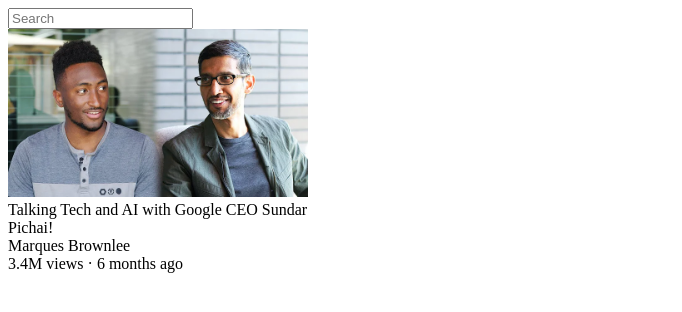
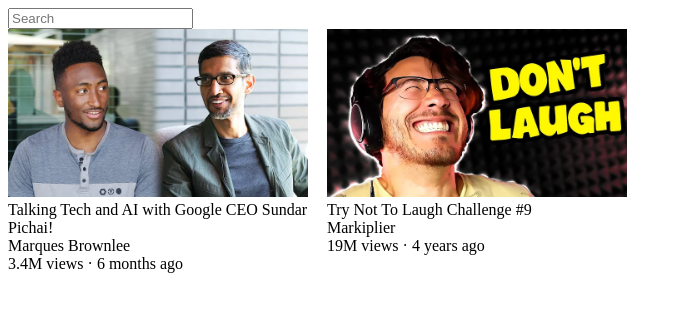
Before and after one commit to abhinavstarx/YouTube-Clone, a plain HTML site: page index.html in a window 1280 px wide. Shown: the whole page, without its empty margins (0-682 px from the left). Drawn offline with Linux system fonts and the light colour scheme.

Commit message:
Add 2nd thumbnail Video preview v-align center
vertical-align:center; to align both divs since divs have different heights and they were center align and which creates visual disalignment of thumbnails
margin-right: 15px; to have space between two thumbnails

```diff
--- a/index.html
+++ b/index.html
@@ -20,6 +20,8 @@
       .video-preview {
         width: 300px;
         display: inline-block;
+        vertical-align: top;
+        margin-right: 15px;
       }
     </style>
   </head>
@@ -37,5 +39,15 @@
 
       <p class="video-stats">3.4M views &#183; 6 months ago</p>
     </div>
+
+    <div class="video-preview">
+      <img class="thumbnail" src="Thumbnails/thumbnail-2.webp" />
+
+      <p class="video-title">Try Not To Laugh Challenge #9</p>
+
+      <p class="video-author">Markiplier</p>
+
+      <p class="video-stats">19M views &#183; 4 years ago</p>
+    </div>
   </body>
 </html>
```
